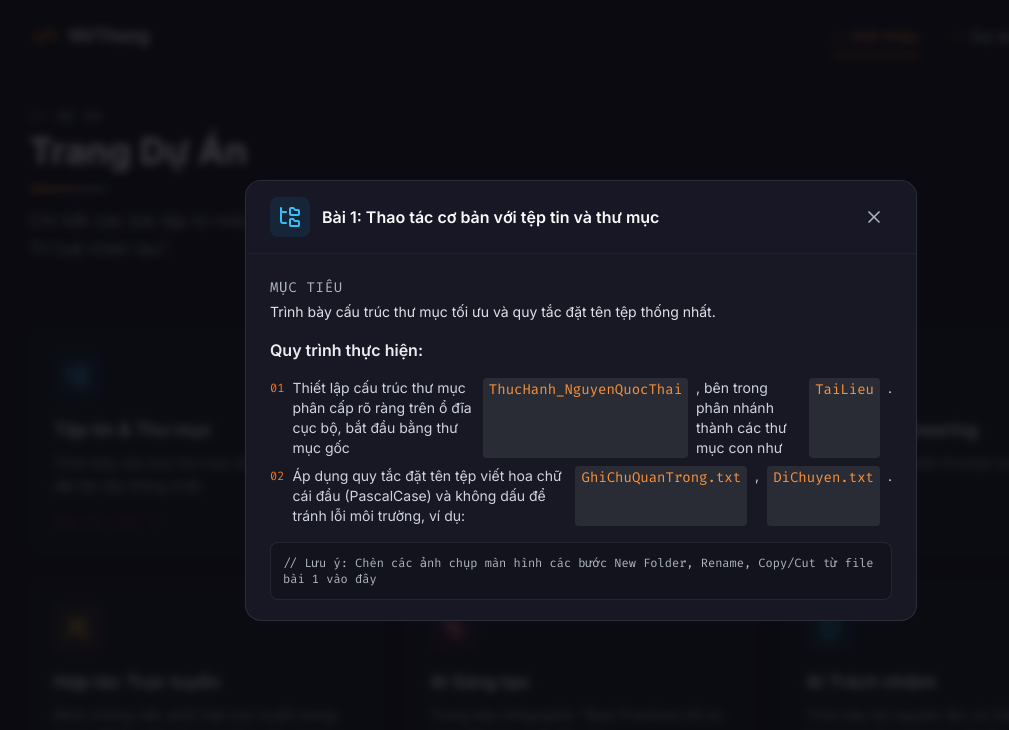
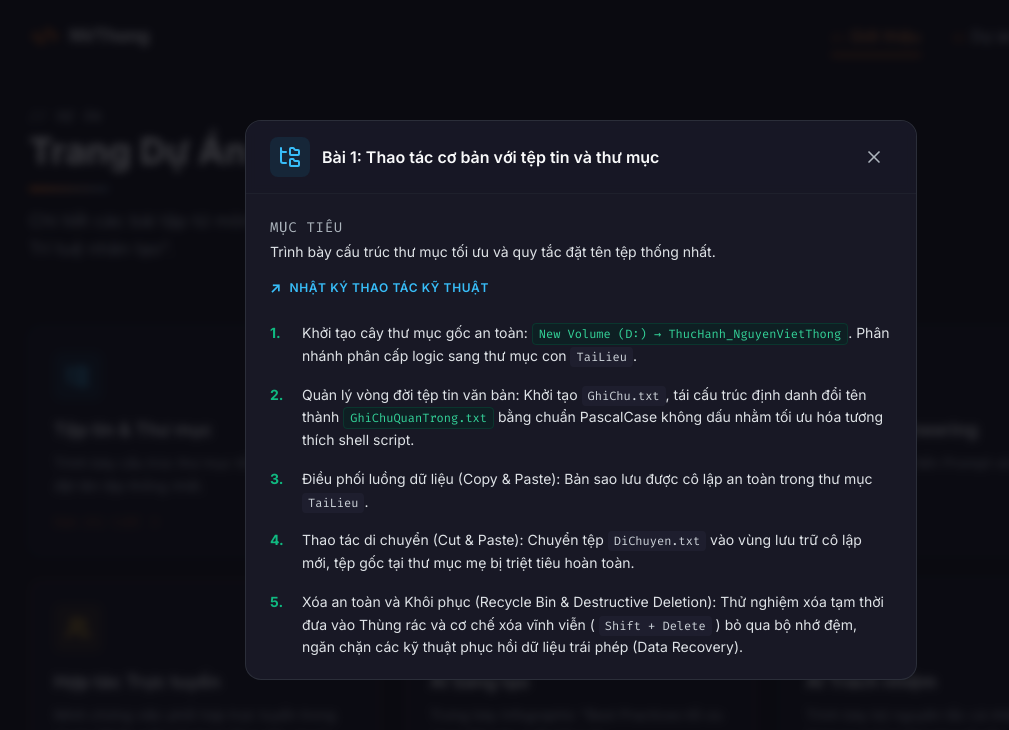
Before and after one commit to viethondz/vietthong_porfolio, a React (Vite) app: page / in a window 1280 px wide. Both pictures are taken after a click on the button 264 px from the left and 1233 px from the top of the page. Shown: the part 793-1523 px from the top of the page, without its empty margins (59-1068 px from the left). Built offline with nearby package versions, Linux system fonts and the light colour scheme.

Commit message:
fix part 1

```diff
--- a/src/components/Projects.tsx
+++ b/src/components/Projects.tsx
@@ -46,25 +46,84 @@ const projects: Project[] = [
     borderColor: 'border-sky-500/20',
     bgAccent: 'bg-sky-500/10',
     details: (
-      <div className="space-y-4">
-        <h4 className="text-dark-100 font-semibold">Quy trình thực hiện:</h4>
-        <ul className="space-y-2 text-dark-300 text-sm">
-          <li className="flex gap-2">
-            <span className="text-neon-500 font-mono text-xs mt-0.5">01</span>
-            Thiết lập cấu trúc thư mục phân cấp rõ ràng trên ổ đĩa cục bộ, bắt đầu bằng thư mục gốc <code className="code-inline">ThucHanh_NguyenQuocThai</code>, bên trong phân nhánh thành các thư mục con như <code className="code-inline">TaiLieu</code>.
-          </li>
-          <li className="flex gap-2">
-            <span className="text-neon-500 font-mono text-xs mt-0.5">02</span>
-            Áp dụng quy tắc đặt tên tệp viết hoa chữ cái đầu (PascalCase) và không dấu để tránh lỗi môi trường, ví dụ: <code className="code-inline">GhiChuQuanTrong.txt</code>, <code className="code-inline">DiChuyen.txt</code>.
-          </li>
-        </ul>
-        <div className="bg-dark-900/60 border border-dark-600/30 rounded-lg p-3">
-          <p className="text-dark-400 text-xs font-mono">
-            // Lưu ý: Chèn các ảnh chụp màn hình các bước New Folder, Rename, Copy/Cut từ file bài 1 vào đây
-          </p>
-        </div>
+    <div className="space-y-6">
+      {/* Tiêu đề phần Nhật ký */}
+      <div className="flex items-center gap-2 text-sky-400 font-semibold text-xs tracking-wider uppercase">
+        <span className="text-sm">↗</span> NHẬT KÝ THAO TÁC KỸ THUẬT
       </div>
-    ),
+
+      {/* Danh sách các bước */}
+      <ol className="space-y-4 text-dark-200 text-sm leading-relaxed">
+        {/* Bước 1 */}
+        <li className="flex gap-4">
+          <span className="text-emerald-500 font-bold min-w-[16px]">1.</span>
+          <div>
+            Khởi tạo cây thư mục gốc an toàn:{" "}
+            <code className="bg-emerald-950/40 text-emerald-400 border border-emerald-900/50 rounded px-1.5 py-0.5 text-xs font-mono">
+              New Volume (D:) → ThucHanh_NguyenVietThong
+            </code>
+            . Phân nhánh phân cấp logic sang thư mục con{" "}
+            <code className="bg-dark-800 text-dark-300 rounded px-1.5 py-0.5 text-xs font-mono">
+              TaiLieu
+            </code>
+            .
+          </div>
+        </li>
+
+        {/* Bước 2 */}
+        <li className="flex gap-4">
+          <span className="text-emerald-500 font-bold min-w-[16px]">2.</span>
+          <div>
+            Quản lý vòng đời tệp tin văn bản: Khởi tạo{" "}
+            <code className="bg-dark-800 text-dark-300 rounded px-1.5 py-0.5 text-xs font-mono">
+              GhiChu.txt
+            </code>
+            , tái cấu trúc định danh đổi tên thành{" "}
+            <code className="bg-emerald-950/40 text-emerald-400 border border-emerald-900/50 rounded px-1.5 py-0.5 text-xs font-mono">
+              GhiChuQuanTrong.txt
+            </code>{" "}
+            bằng chuẩn PascalCase không dấu nhằm tối ưu hóa tương thích shell script.
+          </div>
+        </li>
+
+        {/* Bước 3 */}
+        <li className="flex gap-4">
+          <span className="text-emerald-500 font-bold min-w-[16px]">3.</span>
+          <div>
+            Điều phối luồng dữ liệu (Copy & Paste): Bản sao lưu được cô lập an toàn trong thư mục{" "}
+            <code className="bg-dark-800 text-dark-300 rounded px-1.5 py-0.5 text-xs font-mono">
+              TaiLieu
+            </code>
+            .
+          </div>
+        </li>
+
+        {/* Bước 4 */}
+        <li className="flex gap-4">
+          <span className="text-emerald-500 font-bold min-w-[16px]">4.</span>
+          <div>
+            Thao tác di chuyển (Cut & Paste): Chuyển tệp{" "}
+            <code className="bg-dark-800 text-dark-300 rounded px-1.5 py-0.5 text-xs font-mono">
+              DiChuyen.txt
+            </code>{" "}
+            vào vùng lưu trữ cô lập mới, tệp gốc tại thư mục mẹ bị triệt tiêu hoàn toàn.
+          </div>
+        </li>
+
+        {/* Bước 5 */}
+        <li className="flex gap-4">
+          <span className="text-emerald-500 font-bold min-w-[16px]">5.</span>
+          <div>
+            Xóa an toàn và Khôi phục (Recycle Bin & Destructive Deletion): Thử nghiệm xóa tạm thời đưa vào Thùng rác và cơ chế xóa vĩnh viễn ({" "}
+            <code className="bg-dark-800 text-dark-300 rounded px-1.5 py-0.5 text-xs font-mono">
+              Shift + Delete
+            </code>{" "}
+            ) bỏ qua bộ nhớ đệm, ngăn chặn các kỹ thuật phục hồi dữ liệu trái phép (Data Recovery).
+          </div>
+        </li>
+      </ol>
+    </div>
+  ),
   },
   {
     id: 2,
```
